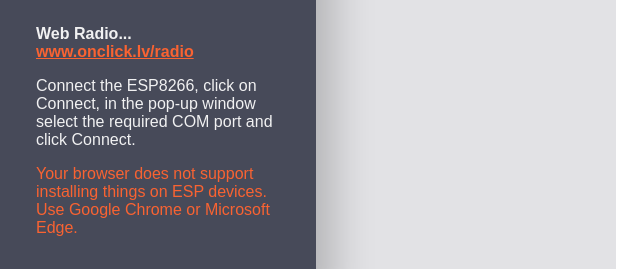
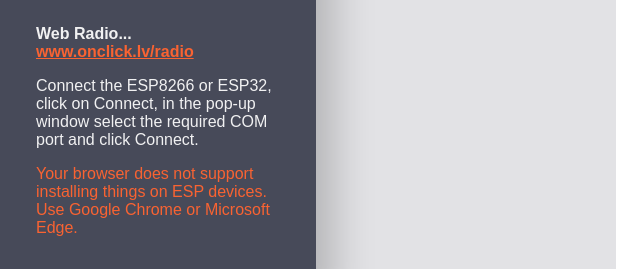
Before and after one commit to renat2985/esp8266-Radio, a plain HTML site: page index.html in a window 1280 px wide. Shown: the part 271-540 px from the top of the page, 644-1280 px from the left. Drawn offline with nearby package versions, Linux system fonts and the light colour scheme; a web font is replaced by a local one.

Commit message:
Update index.html

```diff
--- a/index.html
+++ b/index.html
@@ -23,7 +23,7 @@
         <a href="#" onclick="tidioChatApi.display(true);tidioChatApi.open();tidioChatApi.messageFromVisitor('Мне нужна помощь с Radio');" style="float: right;color: #fff;margin:10px;"><i class="fa fa-comments-o"></i></a>
         <div class="form">
           <p><b>Web Radio... <br><a href="http://www.onclick.lv/radio/" class="text-danger">www.onclick.lv/radio</a></b></p>
-          <p>Connect the ESP8266, click on Connect, in the pop-up window select the required COM port and click Connect.</p>
+          <p>Connect the ESP8266 or ESP32, click on Connect, in the pop-up window select the required COM port and click Connect.</p>
           <esp-web-install-button manifest="./manifest.json">
             <span slot="unsupported" class="text-danger">Your browser does not support installing things on ESP devices. Use Google Chrome or Microsoft Edge.</span>
           </esp-web-install-button>
```
